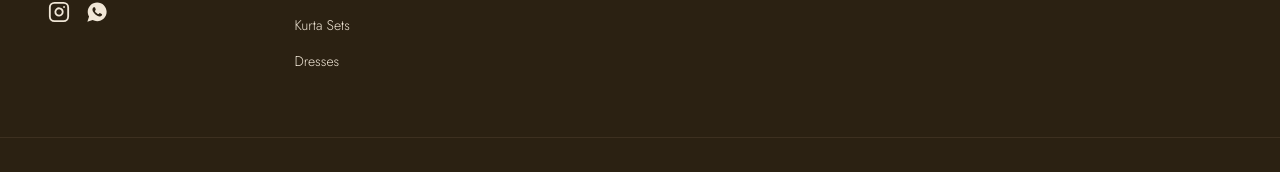
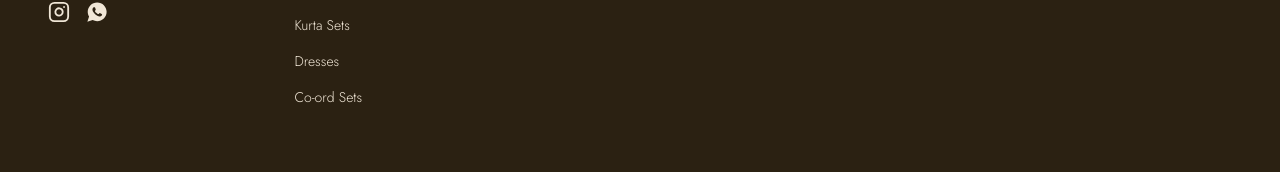
Before and after one commit to Build-Right-Studios/Naarisa, a React (Vite) app in the folder Frontend/: page /order-success/1 in a window 1280 px wide. Shown: the part 1155-1327 px from the top of the page. Built offline with nearby package versions, Linux system fonts and the light colour scheme; no server answers.

Commit message:
Coord Sets Added

```diff
--- a/Frontend/src/Components/Common/Footer.jsx
+++ b/Frontend/src/Components/Common/Footer.jsx
@@ -18,6 +18,7 @@ const footerLinks = {
     { title: "Short Kurtis", path: "/categories/short-kurtis" },
     { title: "Kurta Sets", path: "/categories/kurta-sets" },
     { title: "Dresses", path: "/categories/dresses" },
+    { title: "Co-ord Sets", path: "/categories/co-ord-sets" },
   ],
   customerCare: [
     { title: "Contact Us", path: "/contact" },
--- a/Frontend/src/Components/Common/Navbar.jsx
+++ b/Frontend/src/Components/Common/Navbar.jsx
@@ -42,6 +42,10 @@ const navLinks = [
       {
         title: "Dresses",
         path: "/categories/dresses",
+      },
+      {
+        title: "Co-ord Sets",
+        path: "/categories/co-ord-sets",
       },
     ],
   },
--- a/Frontend/src/Pages/CategoryPage.jsx
+++ b/Frontend/src/Pages/CategoryPage.jsx
@@ -47,6 +47,13 @@ const CATEGORY_CONFIG = {
     tagline: "Complete ensembles. Grace in every detail.",
     banner: kurtiSetsBanner,
     category: "Kurti Sets",
+  },
+
+  "co-ord-sets": {
+    label: "Co-ord Sets",
+    tagline: "Perfectly matched. Effortlessly put together.",
+    banner: null, // optional, see below
+    category: "Co-ord Sets", // must exactly match what you saved via /add-product
   },
 };
 
```
Also changed, not shown: 1 other file (tests, documents, lock files or other folders).
